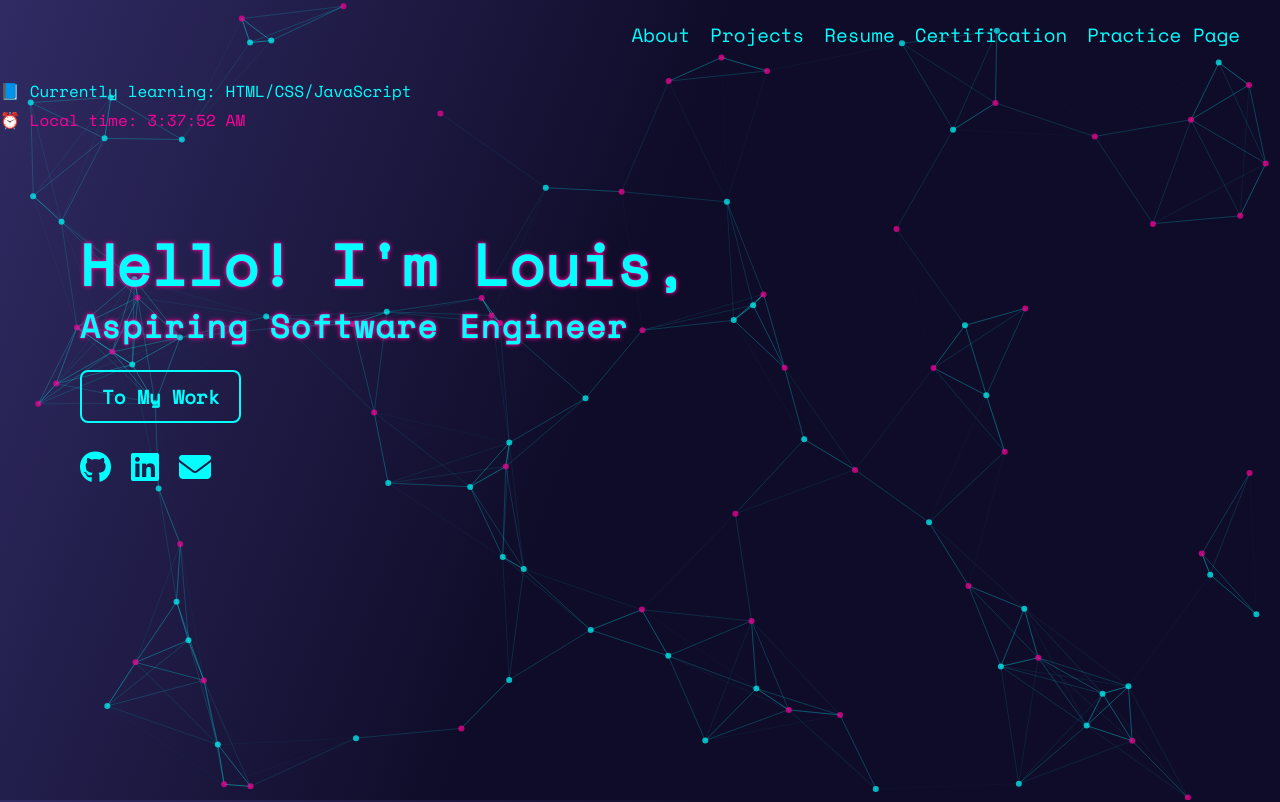
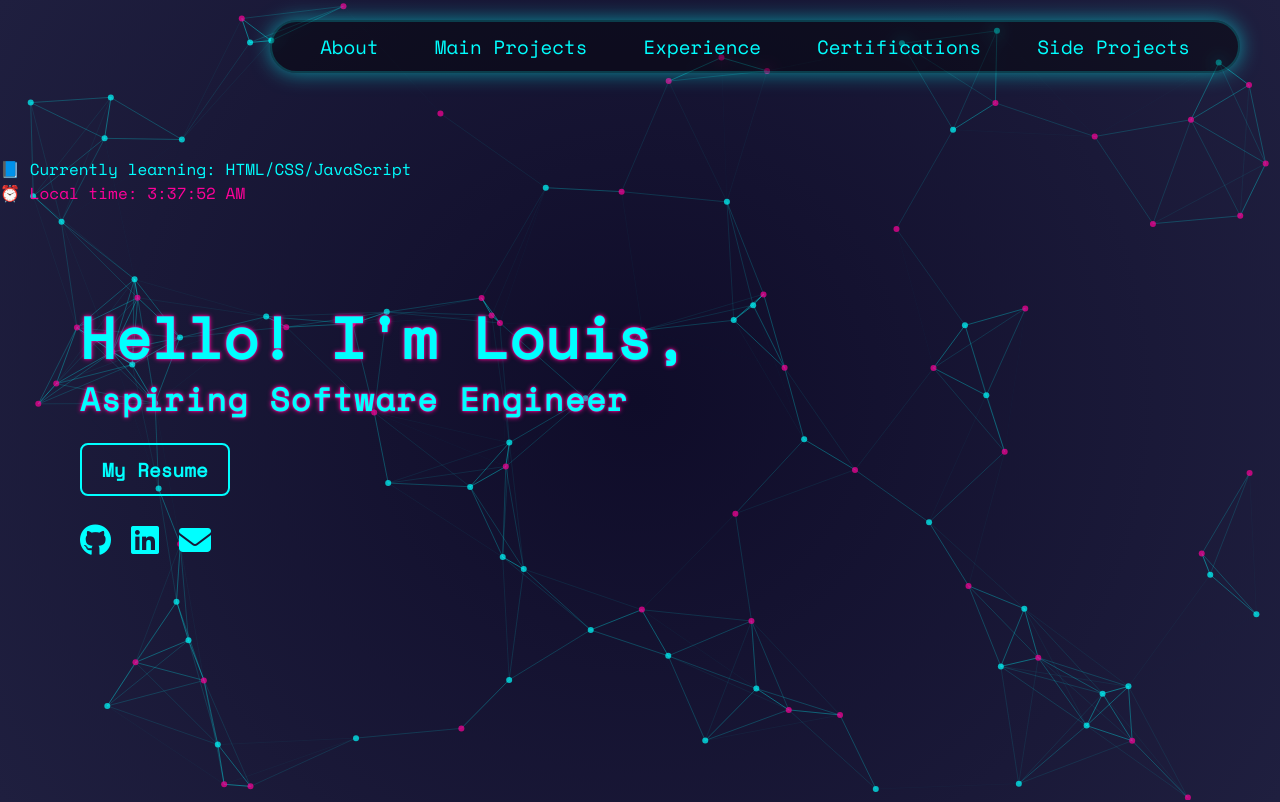
Before and after one commit to lmfsabaricos/LouisPortfolio, a plain HTML site: page index.html in a window 1280 px wide. Shown: the top 802 px of the page. Drawn offline with nearby package versions, Linux system fonts and the light colour scheme.

Commit message:
Added navbar container and work experience section

```diff
--- a/index.html
+++ b/index.html
@@ -14,13 +14,15 @@
 
         <!-- Navbar Contents -->
         <nav class="louis-navbar">
+          <div class="nav-container">
             <ul>
             <li><a href="#about">About</a></li>
-            <li><a href="#projects">Projects</a></li>
-            <li><a href="#resume">Resume</a></li>
-            <li><a href="#certifications">Certification</a></li>
-            <li><a href="#practice-page">Practice Page</a></li>
+            <li><a href="#projects">Main Projects</a></li>
+            <li><a href="#experience">Experience</a></li>
+            <li><a href="#certifications">Certifications</a></li>
+            <li><a href="#sideprojects">Side Projects</a></li>
             </ul>
+          </div>
         </nav>
 
         <!-- Widgets ; ) -->
@@ -33,9 +35,9 @@
             <h1 class="louis-title glow-pulse">Hello! I'm Louis,</h1>
             <h2 class="louis-subtitle glow-pulse">Aspiring Software Engineer</h2>
 
-            <!--to my work container-->
+            <!--To my work container-->
             <div class="louis-work-container">
-            <a class="louis-work"href="#about"> To My Work</a>
+           <a class="louis-work" href="resume/Louis_Sabaricos_Resume.pdf" download> My Resume </a>
             </div>
 
             <!--socials contents -->
@@ -70,8 +72,8 @@ I’ve worked with HTML, CSS, JavaScript, Java, Node.js, MySQL and more.
 I’m learning every day and recently earned my first certificate — with more to come for my resume and future!
 </p>
 <p>
-My goal right now is to keep growing, improving my skills, and expanding this site
-as I learn more as a developer.
+Right now, I'm focused on improving my skills, building real-world projects, and preparing for internships to launch my career as a software engineer —and eventually,
+grow this website into something bigger
 </p>
 
 </div>
@@ -124,13 +126,8 @@ as I learn more as a developer.
   </div>
 
 </section>
-<!--Resume Section -->
- <section id="resume" class="louis-resume-section fade-in-section">
-   <div class="louis-section-box">
-  <h2 class="louis-resume-title">My Resume</h2>
-  <a href="resume/Louis Sabaricos Resume.pdf" download class="louis-resume-download">
-    <i class="fas fa-file-alt"></i> Download PDF
-  </a>
+<!--Experience Section -->
+
 </section>
 
 <!--Certifications Section -->
@@ -146,7 +143,7 @@ as I learn more as a developer.
 </section>
 
   <!-- Side Projects -->
-<section id="practice" class="louis-practice-section fade-in-section">
+<section id="sideprojects" class="louis-practice-section fade-in-section">
   <h2 class="louis-practice-title">Side Projects</h2>
   <ul class="louis-practice-list">
 
@@ -154,7 +151,7 @@ as I learn more as a developer.
     <li>
     <a href="projects/gojo-sukuna/gojo-sukuna.html" target="_blank">
       <div class="practice-item">
-        <span class="project-name">Gojo vs Sukuna Strongest Page</span>
+        <span class="project-name">Anime Section Page</span>
         <p class="project-description">🌀 Designed a responsive HTML/CSS anime page with flexbox, custom layout,
           and glowing UI effects to compare two iconic characters.</p>
         <span class="inline-badge">
--- a/styles.css
+++ b/styles.css
@@ -14,7 +14,7 @@ body {
   height: 100vh;
   width: 100%;
   font-family: "Space Mono", monospace;
-  background-image: linear-gradient(-70deg, #0f0c29 53%, #302b63 100%);
+background: radial-gradient(circle, #0f0c29, #1f1f3f);
   color: #00ffff;
   opacity: 0;
   animation: fadeIn 1s ease-in forwards;
@@ -142,6 +142,16 @@ body {
 }
 
 /* Navbar Styling */
+.nav-container {
+  display: inline-block;
+  padding: 10px 30px;
+  background-color: rgba(0, 0, 0, 0.4);
+  border-radius: 40px;
+  box-shadow: 0 0 20px #00ffff88;
+  border: 2px solid #00ffff33;
+  backdrop-filter: blur(8px);
+}
+
 .louis-navbar {
   position: relative;
   top: 0;
@@ -154,6 +164,7 @@ body {
   z-index: 1000;
 }
 
+
 .louis-navbar ul {
   list-style: none;
   display: flex;
@@ -165,11 +176,27 @@ body {
   font-size: 1.2rem;
   color: #00ffff;
   transition: color 0.3s;
+  white-space: nowrap;
 }
 
 .louis-navbar li a:hover {
   color: #ff0099;
+
 }
+
+nav a {
+  padding: 8px 16px;
+  border: 2px solid transparent;
+  border-radius: 8px;
+  transition: all 0.3s ease;
+}
+
+
+nav a:hover {
+  border-color: #00ffff;
+  box-shadow: 0 0 10px #00ffff;
+}
+
 
 /*About Me Section*/
 #about {
@@ -183,7 +210,7 @@ body {
 
 .about-louis {
   text-align: center;
-  font-size: 3rem;
+  font-size: 2.5rem;
   margin-bottom: 20px;
   color: #00ffff;
   border-bottom: 2px solid #00ffff;
@@ -213,7 +240,7 @@ body {
 
 /* Project Section Title */
 .project-louis {
-  font-size: 3rem;
+  font-size: 2.5rem;
   color: #00ffff;
   border-bottom: 2px solid #00ffff;
   margin-bottom: 30px;
@@ -289,6 +316,7 @@ body {
 .louis-resume-title {
   text-shadow: 0 0 6px #ff0099, 0 0 12px #ff0099;
   transition: text-shadow 0.3s ease-in-out;
+  font-size: 2.5rem;
 }
 
 .louis-resume-download {
@@ -336,7 +364,7 @@ body {
 }
 
 .louis-certifications-title {
-  font-size: 2rem;
+  font-size: 2.5rem;
   margin-bottom: 20px;
   border-bottom: 2px solid #00ffff;
   font-weight: bold;
@@ -376,7 +404,7 @@ body {
 }
 
 .louis-practice-title {
-  font-size: 2.3rem;
+  font-size: 2.5rem;
   color: #00ffff;
   text-shadow: 0 0 5px #ff0099, 0 0 10px #ff0099;
   margin-bottom: 1.5rem;
@@ -423,13 +451,13 @@ gap: 8px;
 .louis-now-learning {
   font-size: 1rem;
   color: #00ffff;
-  margin-top: 10px;
+  margin-top:4.0rem;
 }
 
 .louis-clock {
   font-size: 1rem;
   color: #ff0099;
-  margin-top: 5px;
+
 }
 
 /* Gojo-Sukuna section*/
```
Also changed, not shown: 2 other files.
